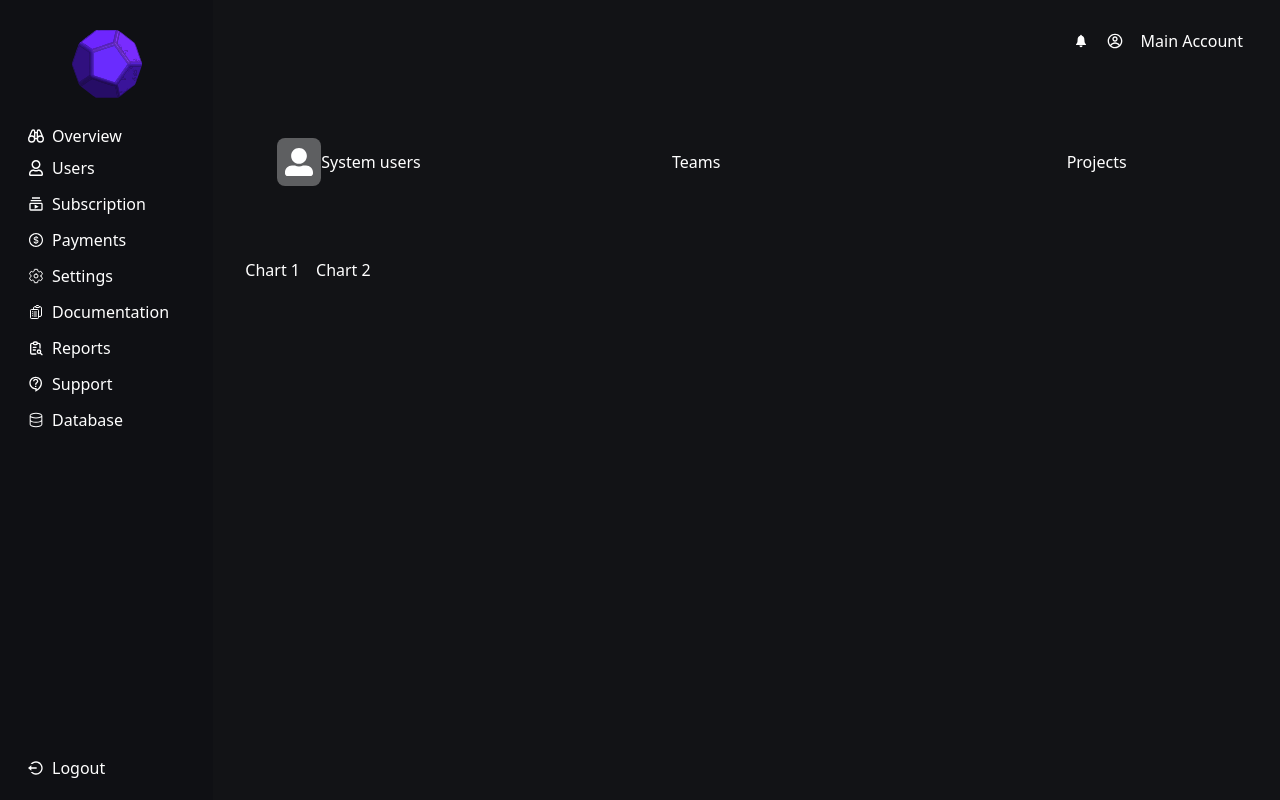
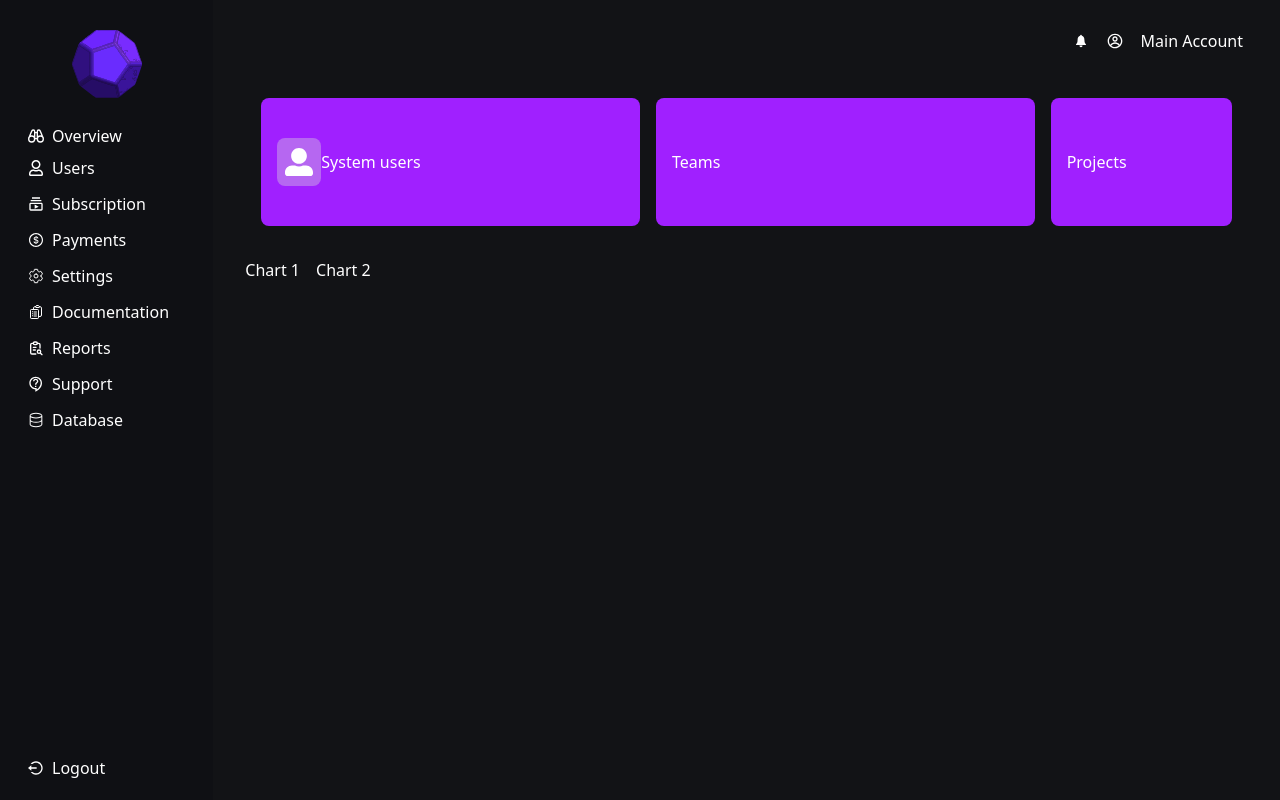
Before and after one commit to Dimen-3D-Model-Annotation/admin-dashboard, a Next.js app: page / in a window 1280 px wide. Built offline with nearby package versions, Linux system fonts and the light colour scheme.

Commit message:
Update tailwind.config.js

```diff
--- a/tailwind.config.js
+++ b/tailwind.config.js
@@ -15,6 +15,7 @@ module.exports = {
         accent: "#FF8F9C",
         blackish: "#1b1b1b",
         'custom-gray': 'rgba(217, 217, 217, 0.38)',
+        'custom-purple': '#A020FF',
       },
     },
   },
```
